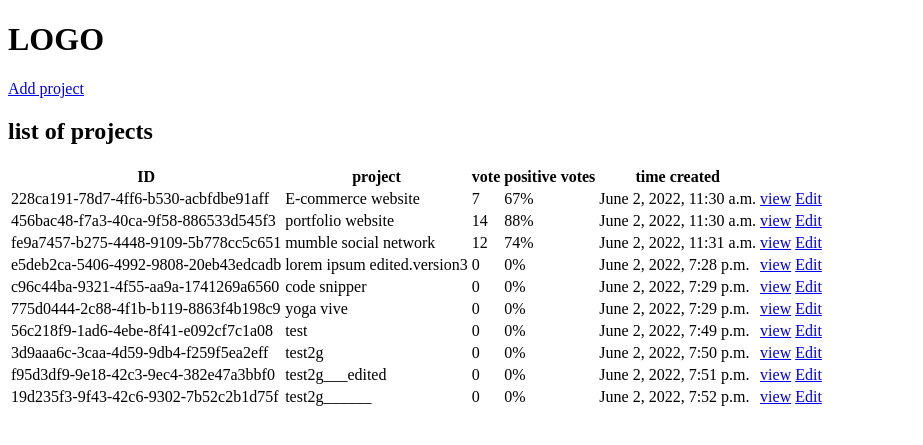
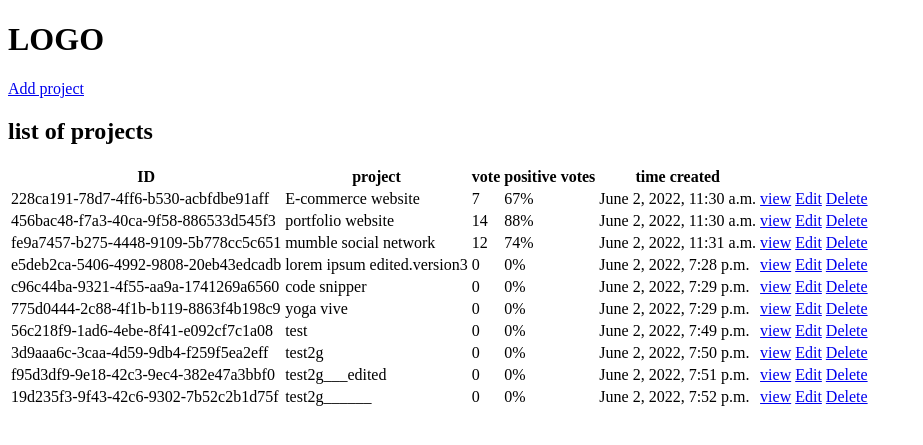
Before and after one commit to nastaranxyousefi/dev-search-website-by-Django, a Django app: page / in a window 1280 px wide. Shown: the top 445 px of the page, without its empty margins (0-923 px from the left). Run offline with Django 3.2, Linux system fonts and the light colour scheme; data comes from the database, SQL or seed files in the repository.

Commit message:
add delete_project link

```diff
--- a/projects/templates/projects/projects.html
+++ b/projects/templates/projects/projects.html
@@ -12,6 +12,7 @@
         <th>time created</th>
         <th></th>
         <th></th>
+        <th></th>
 
     </tr>
 
@@ -24,6 +25,8 @@
         <td> {{ project.created }} </td>
         <td><a href="{% url 'project' project.id %}">view</a> </td>
         <td><a href="{% url 'update_project' project.id %}">Edit</a> </td>
+        <td><a href="{% url 'delete_project' project.id %}">Delete</a> </td>
+
 
         </tr>
 
```
